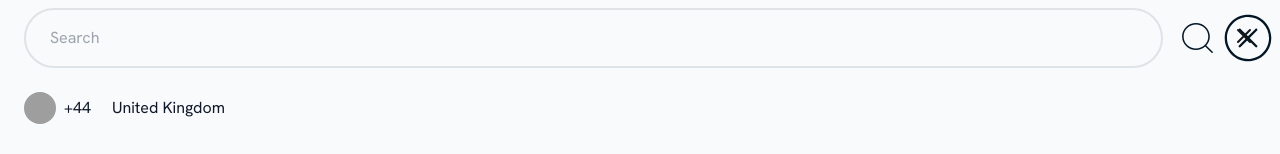
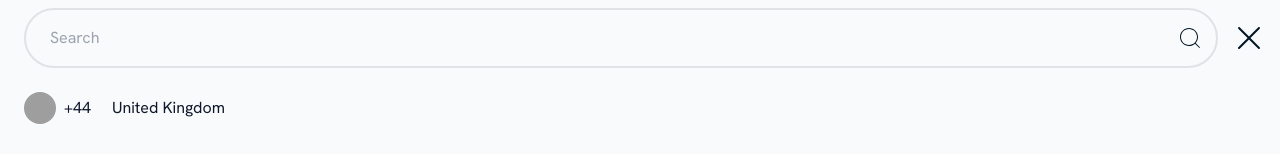
Before and after one commit to Equilibriumty/nextjs-test-task, a Next.js app: page /phone-verification in a window 1280 px wide. Both pictures are taken after typing "5551234" into the empty fields and a click on the button "+44". Shown: the top 154 px of the page. Built offline with nearby package versions, Linux system fonts and the light colour scheme; grey boxes are pictures that could not be loaded.

Commit message:
feat: modal handling, country code selector

```diff
--- a/src/app/phone-verification/page.tsx
+++ b/src/app/phone-verification/page.tsx
@@ -13,15 +13,14 @@ import {
   type PhoneVerificationFormData,
 } from "@/utils/validations/onboardingForm";
 import { useFormStore } from "@/store/formStore";
-import { useState } from "react";
 import { CountryCodeSelector } from "@/components/CountryCodeSelector";
 import Modal from "@/components/ui/Modal";
+import { useModalStore } from "@/store/modalStore";
 
 export default function PhoneValidation() {
   const router = useRouter();
 
-  const [countryCodeSelectorVisible, setCountryCodeSelectorVisisble] =
-    useState(false);
+  const { isOpen, open, close } = useModalStore()
 
   const { phoneVerification, setPhoneVerificationData, clearFormState } =
     useFormStore();
@@ -42,9 +41,7 @@ export default function PhoneValidation() {
     clearFormState();
   };
 
-  const handleOpenModal = () => {
-    setCountryCodeSelectorVisisble(true);
-  };
+
 
   return (
     <div className="min-h-screen bg-[#F6FAFE]">
@@ -95,7 +92,7 @@ export default function PhoneValidation() {
                   <div className="flex flex-col min-w-28 whitespace-nowrap text-slate-900">
                     <button
                       type="button"
-                      onClick={handleOpenModal}
+                      onClick={open}
                       className="flex overflow-hidden gap-4 focus:border-transparent focus:ring-2 focus:ring-sky-600 justify-center items-center w-full border-2 border-solid border-slate-900 border-opacity-10 min-h-[56px] rounded-[56px]"
                       aria-label="Select country code"
                     >
@@ -143,17 +140,17 @@ export default function PhoneValidation() {
             </div>
 
             <div className="mt-3">
-              <Button type="submit" variant="primary" disabled={!isValid}>
+              <Button type="submit" variant="primary">
                 Continue
               </Button>
             </div>
           </form>
         </main>
       </div>
-      {countryCodeSelectorVisible && (
+      {isOpen && (
         <Modal
-          isOpen={countryCodeSelectorVisible}
-          onClose={() => setCountryCodeSelectorVisisble(false)}
+          isOpen={isOpen}
+          onClose={close}
         >
           <CountryCodeSelector />
         </Modal>
--- a/src/components/CountryCodeItem.tsx
+++ b/src/components/CountryCodeItem.tsx
@@ -2,6 +2,7 @@ import * as React from "react";
 import Image from "next/image";
 import { Country } from "@/components/CountryCodeSelector";
 import { useFormStore } from "@/store/formStore";
+import { useModalStore } from "@/store/modalStore";
 
 type CountryCodeItemProps = {
   country: Country;
@@ -12,12 +13,14 @@ export const CountryCodeItem: React.FC<CountryCodeItemProps> = ({
 }) => {
   const { phoneVerification, setPhoneVerificationData } = useFormStore();
 
+  const { close } = useModalStore()
+
   const handleClick = () => {
-    onClose()
     setPhoneVerificationData({
       ...phoneVerification,
       countryCode: country.code,
     });
+    close()
   };
 
   return (
--- a/src/components/CountryCodeSelector.tsx
+++ b/src/components/CountryCodeSelector.tsx
@@ -1,10 +1,11 @@
 "use client";
 
 import * as React from "react";
-import {CountryCodeItem} from "./CountryCodeItem";
+import { CountryCodeItem } from "./CountryCodeItem";
 import { InputField } from "@/components/ui/InputField";
 import Image from "next/image";
 import { useState } from "react";
+import { useModalStore } from "@/store/modalStore";
 
 export const countries = [
   { code: "+44", country: "United Kingdom", shorthand: "GB" },
@@ -21,6 +22,12 @@ export type Country = (typeof countries)[number];
 export const CountryCodeSelector = () => {
   const [countryValue, setCountryValue] = useState("");
 
+  const { close } = useModalStore();
+
+  const clearSearch = () => {
+    setCountryValue("");
+  };
+
   const filteredCountries = countries.filter((country) =>
     country.country.toLowerCase().includes(countryValue)
   );
@@ -28,32 +35,51 @@ export const CountryCodeSelector = () => {
   return (
     <div className="flex overflow-hidden flex-col bg-slate-50 w-full">
       <div className="flex flex-col w-full backdrop-blur-[calc(24px_/_2] bg-slate-50 bg-opacity-80">
-        <div className="flex gap-2 justify-center bg-slate-50 items-end py-2 pr-2 pl-6 w-full min-h-[72px]">
-          <InputField value={countryValue} onChange={(e) => setCountryValue(e.target.value)} placeholder="Search" className="w-full" />
-          <div className="flex items-center self-stretch my-auto">
+        <div className="flex gap-2 justify-center bg-slate-50 items-center py-2 pr-2 pl-6 w-full min-h-[72px]">
+          <div className="relative w-full">
+            <InputField
+              value={countryValue}
+              onChange={(e) => setCountryValue(e.target.value)}
+              placeholder="Search"
+              className="w-full pr-12"
+            />
+
+            {countryValue ? (
+              <button
+                onClick={clearSearch}
+                className="absolute right-4 top-1/2 -translate-y-1/2"
+              >
+                <Image
+                  src="/Close.svg"
+                  height={24}
+                  width={24}
+                  alt="Clear search"
+                />
+              </button>
+            ) : (
               <Image
                 src="/Search.svg"
                 height={24}
                 width={24}
-              className="object-contain shrink-0 self-stretch my-auto w-0"
+                className="absolute right-4 top-1/2 -translate-y-1/2"
                 alt="Magnifying glass"
               />
+            )}
           </div>
-          <div className="flex items-center self-stretch my-auto w-10">
+          <button
+            onClick={close}
+            className="
+              w-12 flex items-center justify-center
+          "
+          >
             <Image
-              src="/Search.svg"
-              width={20}
-              height={20}
-              className="object-contain self-stretch my-auto w-10 aspect-square"
-              alt="search icon"
+              width={24}
+              height={24}
+              loading="lazy"
+              src="/XMark.svg"
+              alt="Close modal"
             />
-          </div>
-          <img
-            loading="lazy"
-            src="/Close.svg"
-            className="object-contain shrink-0 self-stretch my-auto w-12 aspect-square rounded-[48px]"
-            alt="user icon"
-          />
+          </button>
         </div>
       </div>
       <div className="flex flex-col flex-1 pb-2 w-full">
--- a/src/components/PrivacyPolicyModal.tsx
+++ /dev/null
@@ -1,43 +0,0 @@
-"use client"
-
-import React, { useState } from 'react';
-import Modal from '@/components/ui/Modal';
-
-export const PrivacyPolicy = () => {
-  const [isModalOpen, setIsModalOpen] = useState(false);
-
-  return (
-    <div className="p-4">
-      <button
-        onClick={() => setIsModalOpen(true)}
-        className="px-4 py-2 bg-blue-500 text-white rounded-md hover:bg-blue-600 transition-colors"
-      >
-        Open Full Screen Modal
-      </button>
-
-      <Modal isOpen={isModalOpen} onClose={() => setIsModalOpen(false)}>
-        <div className="max-w-4xl mx-auto">
-          <h2 className="text-3xl font-bold mb-6">Privacy Policy</h2>
-
-          <div className="space-y-4">
-            <p className="text-gray-700">
-              Lorem ipsum dolor sit amet, consectetur adipiscing elit. Sed do eiusmod tempor incididunt ut labore et dolore magna aliqua. Ut enim ad minim veniam, quis nostrud exercitation ullamco laboris nisi ut aliquip ex ea commodo consequat.
-            </p>
-
-            <p className="text-gray-700">
-              Duis aute irure dolor in reprehenderit in voluptate velit esse cillum dolore eu fugiat nulla pariatur. Excepteur sint occaecat cupidatat non proident, sunt in culpa qui officia deserunt mollit anim id est laborum.
-            </p>
-
-            <p className="text-gray-700">
-              Sed ut perspiciatis unde omnis iste natus error sit voluptatem accusantium doloremque laudantium, totam rem aperiam, eaque ipsa quae ab illo inventore veritatis et quasi architecto beatae vitae dicta sunt explicabo.
-            </p>
-
-            <p className="text-gray-700">
-              Nemo enim ipsam voluptatem quia voluptas sit aspernatur aut odit aut fugit, sed quia consequuntur magni dolores eos qui ratione voluptatem sequi nesciunt. Neque porro quisquam est, qui dolorem ipsum quia dolor sit amet, consectetur, adipisci velit.
-            </p>
-          </div>
-        </div>
-      </Modal>
-    </div>
-  );
-}
--- a/src/components/ui/Modal.tsx
+++ b/src/components/ui/Modal.tsx
@@ -25,27 +25,11 @@ const Modal: React.FC<ModalProps> = ({ isOpen, onClose, children }) => {
 
       <div
         className={`
-          relative w-full h-full bg-white overflow-y-auto
+          relative w-full h-full bg-slate-50 overflow-y-auto
           transform transition-all duration-300 ease-in-out
           ${isOpen ? 'translate-y-0 opacity-100' : 'translate-y-full opacity-0'}
         `}
       >
-        <button
-          onClick={onClose}
-          className="absolute top-4 right-4 p-2 hover:bg-gray-100 rounded-full transition-colors"
-        >
-          <svg
-            className="w-6 h-6"
-            fill="none"
-            strokeLinecap="round"
-            strokeLinejoin="round"
-            strokeWidth="2"
-            viewBox="0 0 24 24"
-            stroke="currentColor"
-          >
-            <path d="M6 18L18 6M6 6l12 12" />
-          </svg>
-        </button>
           {children}
       </div>
     </div>
--- /dev/null
+++ b/src/store/modalStore.ts
@@ -0,0 +1,13 @@
+import { create } from "zustand"
+
+export type ModalStore = {
+    isOpen: boolean
+    open: () => void
+    close: () => void
+}
+
+export const useModalStore = create<ModalStore>((set) => ({
+  isOpen: false,
+  open: () => set({ isOpen: true }),
+  close: () => set({ isOpen: false }),
+}))
```
Also changed, not shown: public/XMark.svg (added). Lines whose indentation alone changed are shown as unchanged.
